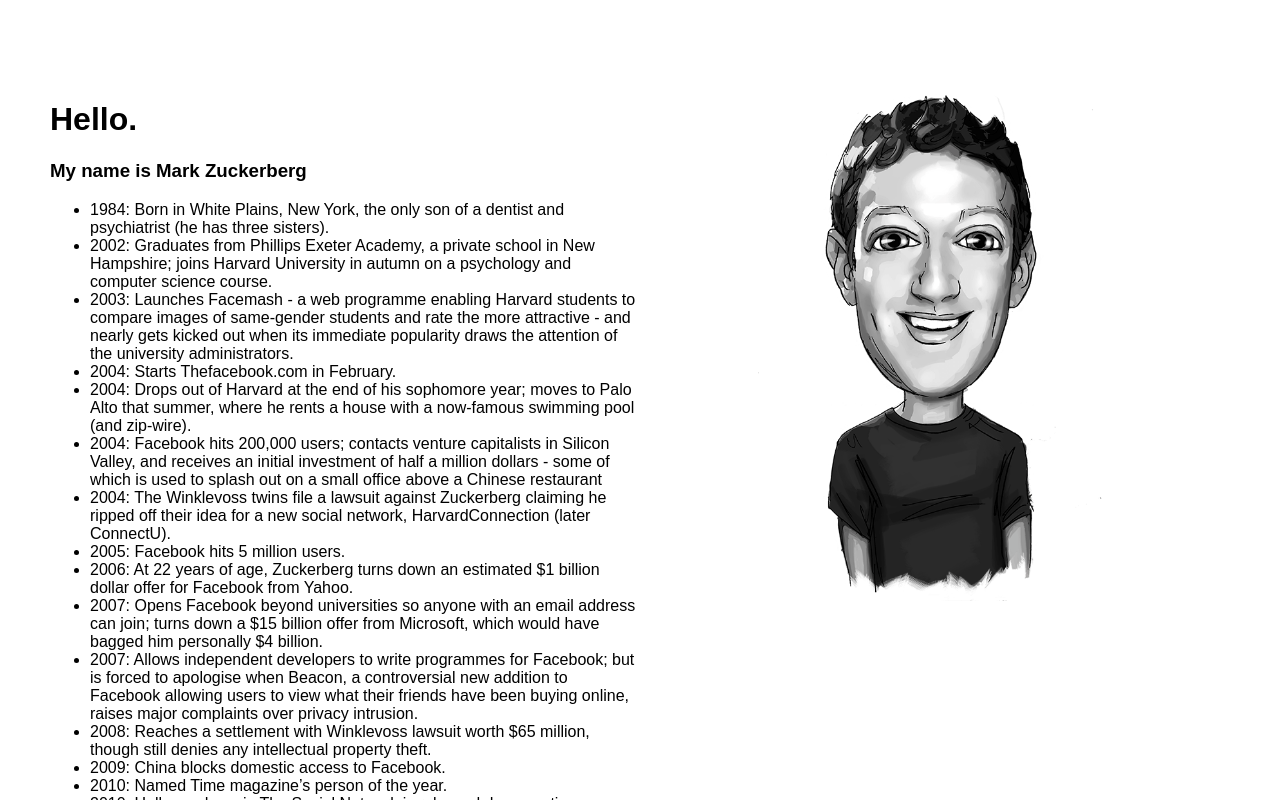
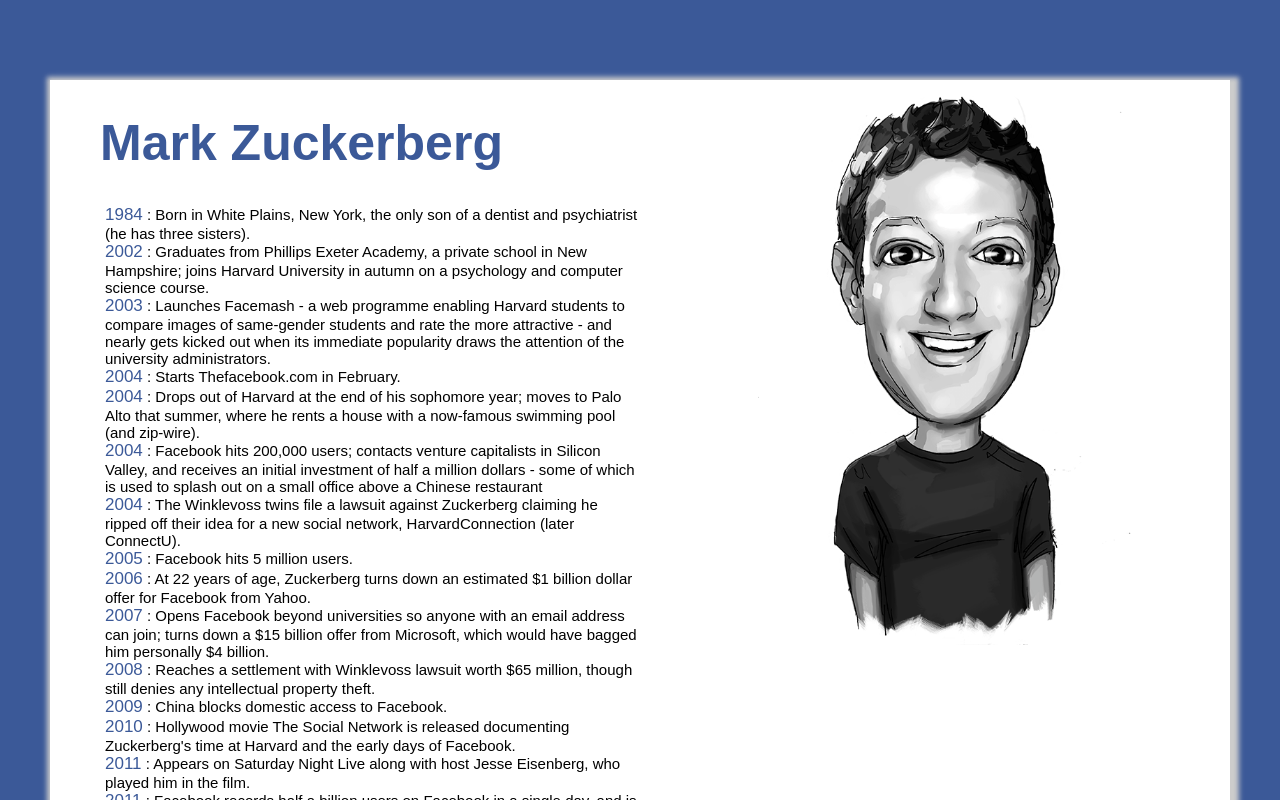
Before and after one commit to promie/fcc-tribute-page, a Vue app: page / in a window 1280 px wide. Shown: the top 800 px of the page. Built offline with nearby package versions, Linux system fonts and the light colour scheme; a web font is replaced by a local one.

Commit message:
Completed Project

```diff
--- a/src/App.vue
+++ b/src/App.vue
@@ -20,9 +20,10 @@
 
 body {
   font-family: "Viga", sans-serif;
-  background:#fff;
+  background: #3b5998;
   background-size: cover;
   margin-left: 50px;
   margin-right: 50px;
+  box-shadow: 3px 3px 5px 6px #ccc;
 }
 </style>
--- a/src/assets/data.json
+++ b/src/assets/data.json
@@ -41,20 +41,12 @@
       "desc": "Opens Facebook beyond universities so anyone with an email address can join; turns down a $15 billion offer from Microsoft, which would have bagged him personally $4 billion."
     },
     {
-      "year": "2007",
-      "desc": "Allows independent developers to write programmes for Facebook; but is forced to apologise when Beacon, a controversial new addition to Facebook allowing users to view what their friends have been buying online, raises major complaints over privacy intrusion."
-    },
-    {
       "year": "2008",
       "desc": "Reaches a settlement with Winklevoss lawsuit worth $65 million, though still denies any intellectual property theft."
     },
     {
       "year": "2009",
       "desc": "China blocks domestic access to Facebook."
-    },
-    {
-      "year": "2010",
-      "desc": "Named Time magazine’s person of the year."
     },
     {
       "year": "2010",
@@ -69,8 +61,8 @@
       "desc": "Facebook records half a billion users on Facebook in a single day, and is expected to report $4 billion dollars revenue, double that of the previous year."
     },
     {
-     "year": "2012",
-     "desc": "Facebook projected to reach 1 billion users; a much-mooted stock market flotation would be expected to earn as much as $100 billion."
+      "year": "2012",
+      "desc": "Facebook projected to reach 1 billion users; a much-mooted stock market flotation would be expected to earn as much as $100 billion."
     }
   ]
 }
--- a/src/components/AboutMark.vue
+++ b/src/components/AboutMark.vue
@@ -1,9 +1,11 @@
 <template>
   <div>
-    <h1>Hello.</h1>
-    <h3>My name is {{ title }}</h3>
+    <h1 class="large-font">{{ title }}</h1>
     <ul>
-      <li v-for="(event,index) in events" :key="index">{{ event.year }}: {{ event.desc }}</li>
+      <li class="list-font" v-for="(event,index) in events" :key="index">
+        <span class="year-style">{{ event.year }}</span>
+        : {{ event.desc }}
+      </li>
     </ul>
   </div>
 </template>
@@ -30,5 +32,28 @@
 </script>
 
 <style scoped>
+h1,
+h3 {
+  position: relative;
+  margin-left: 50px;
+}
 
+li {
+  margin-left: 15px;
+  list-style: none;
+}
+
+.large-font {
+  font-size: 50px;
+  color: #3b5998;
+}
+
+.list-font {
+  font-size: 15px;
+}
+
+.year-style {
+  color: #3b5998;
+  font-size: 17px;
+}
 </style>
--- a/src/components/TributePage.vue
+++ b/src/components/TributePage.vue
@@ -35,13 +35,9 @@
     display: flex;
     justify-content: space-between;
     margin-top: 10vh;
+    background: #fff;
   }
 }
-
-/* .content div {
-  border-style: solid;
-} */
-
 
 .content-one {
   flex: 1;
@@ -52,7 +48,7 @@
 }
 
 .responsive {
-  width: 60%;
+  width: 65%;
   height: auto;
   margin-left: 20%;
 }
```
